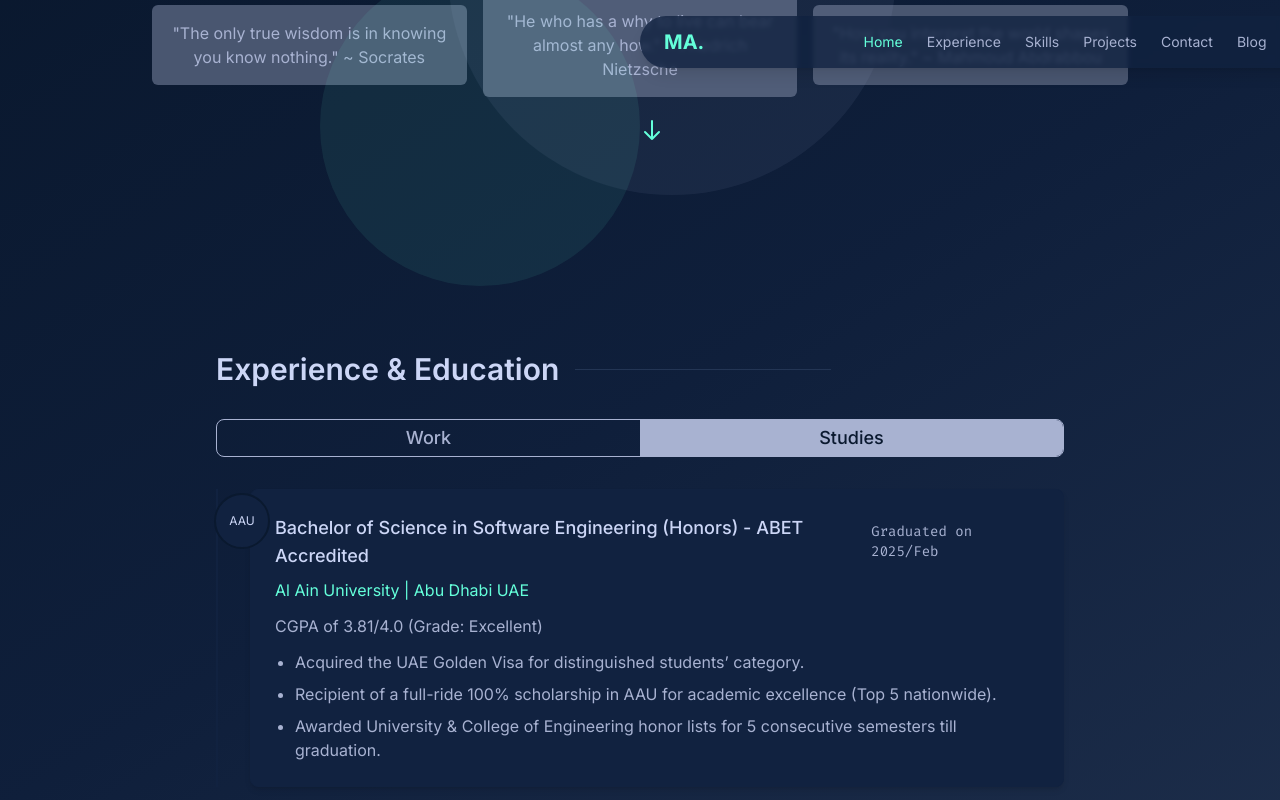
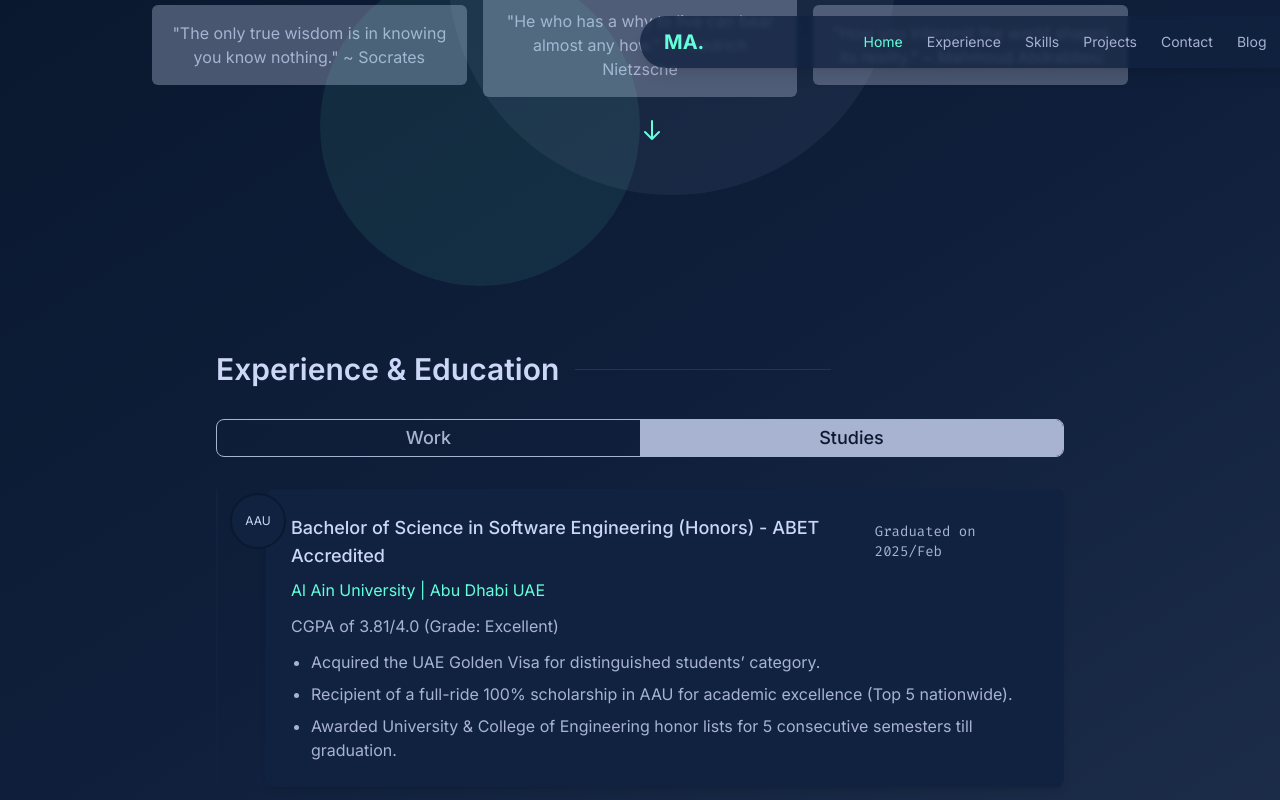
Before and after one commit to Eng-M-Abdrabbou/Portfolio-NEXT.JS, a Next.js app: page / in a window 1280 px wide. Both pictures are taken after a click on the button "Studies". Shown: the part 691-1491 px from the top of the page. Built offline with nearby package versions, Linux system fonts and the light colour scheme.

Commit message:
fix: 💼 the education section timeline position.

```diff
--- a/src/app/components/sections/ExperienceEducation.tsx
+++ b/src/app/components/sections/ExperienceEducation.tsx
@@ -103,7 +103,7 @@ const ExperienceEducation = () => {
             initial={{ opacity: 0, y: 20 }}
             animate={{ opacity: 1, y: 0 }}
             transition={{ duration: 0.5 }}
-            className="relative pl-8 border-l-2 border-light-navy" // Timeline line
+            className="relative pl-12 border-l-2 border-light-navy" // Timeline line
           >
             {/* Education Timeline Items */}
             {/* Existing education content adapted into timeline items */}
```
